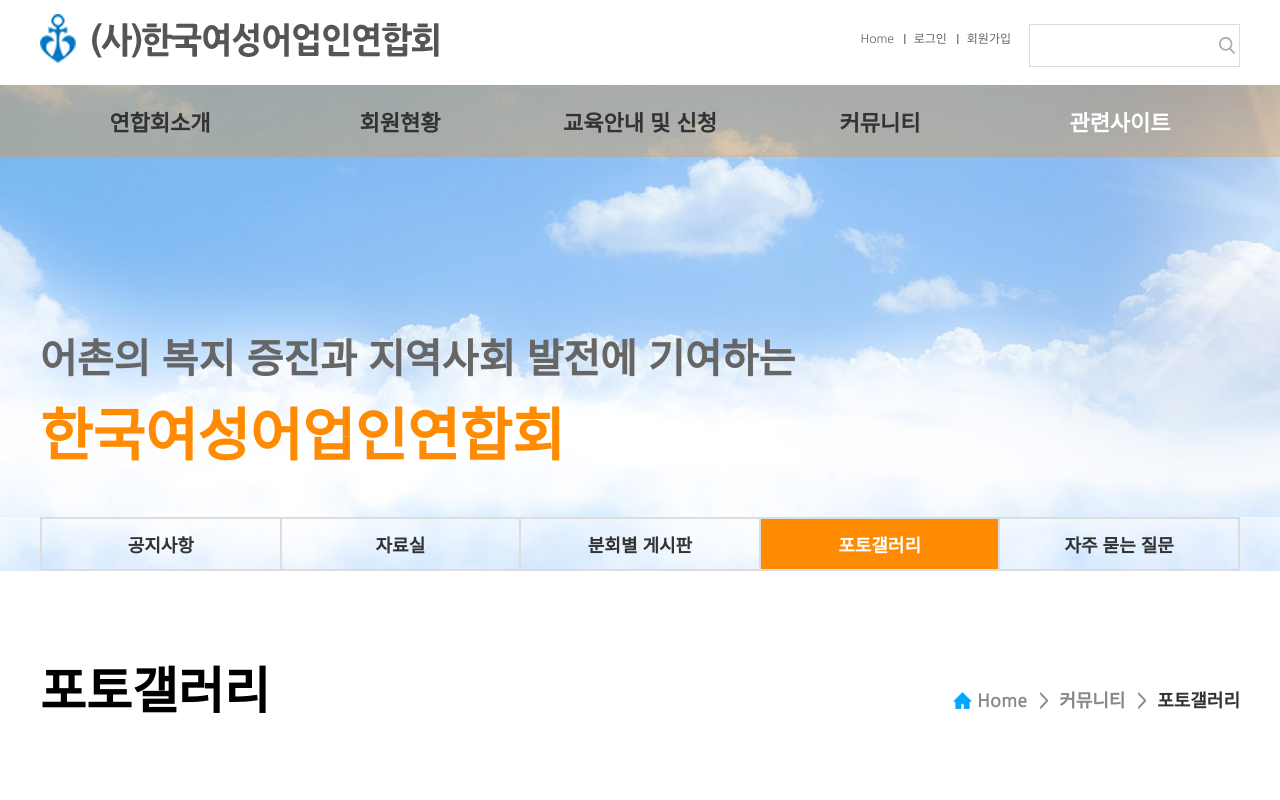
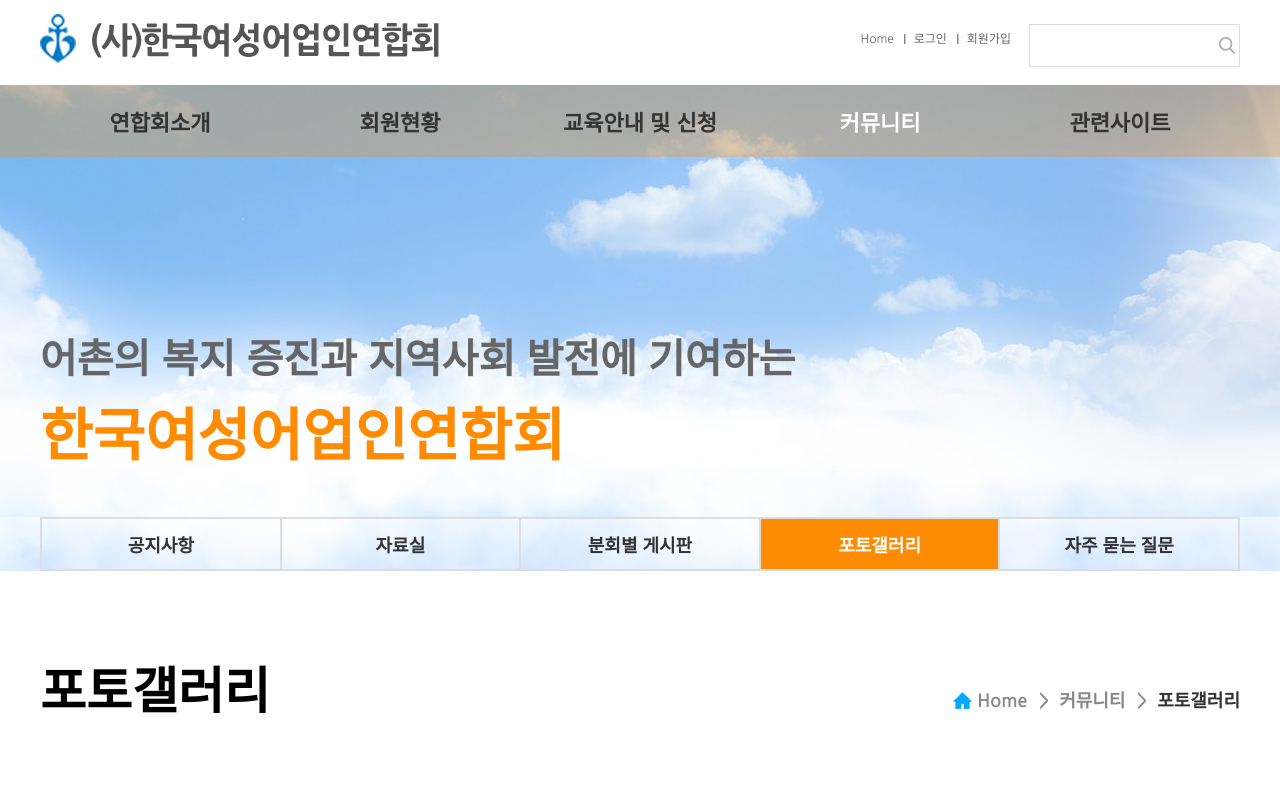
Before and after one commit to jyeonilim/kwf, a plain HTML site: page community/gallery.html in a window 1280 px wide. Shown: the top 800 px of the page. Drawn offline with Linux system fonts and the light colour scheme.

Commit message:
- 커뮤니티 > 포토갤러리 다른영역까지 수정되어 원복

```diff
--- a/community/gallery.html
+++ b/community/gallery.html
@@ -5,7 +5,7 @@
     <meta http-equiv="X-UA-Compatible" content="IE=Edge">
     <meta name="description" content="">
     <meta name="keywords" content="">
-    <title>정부기관</title>
+    <title>포토갤러리</title>
     <link rel="stylesheet" href="../static/css/style.css">
     <script type="text/javascript" src="../static/js/jquery-1.8.3.min.js"></script>
     <script type="text/javascript" src="../static/js/slick.min.js"></script>
@@ -44,8 +44,8 @@
                     <li><a href="#">연합회소개</a></li>
                     <li><a href="#">회원현황</a></li>
                     <li><a href="#">교육안내 및 신청</a></li>
-                    <li><a href="#">커뮤니티</a></li>
-                    <li class="active"><a href="#">관련사이트</a></li>
+                    <li class="active"><a href="#">커뮤니티</a></li>
+                    <li><a href="#">관련사이트</a></li>
                 </ul>
             </div>
             <p class="sub-text">어촌의 복지 증진과 지역사회 발전에 기여하는 <strong>한국여성어업인연합회</strong></p>
```
